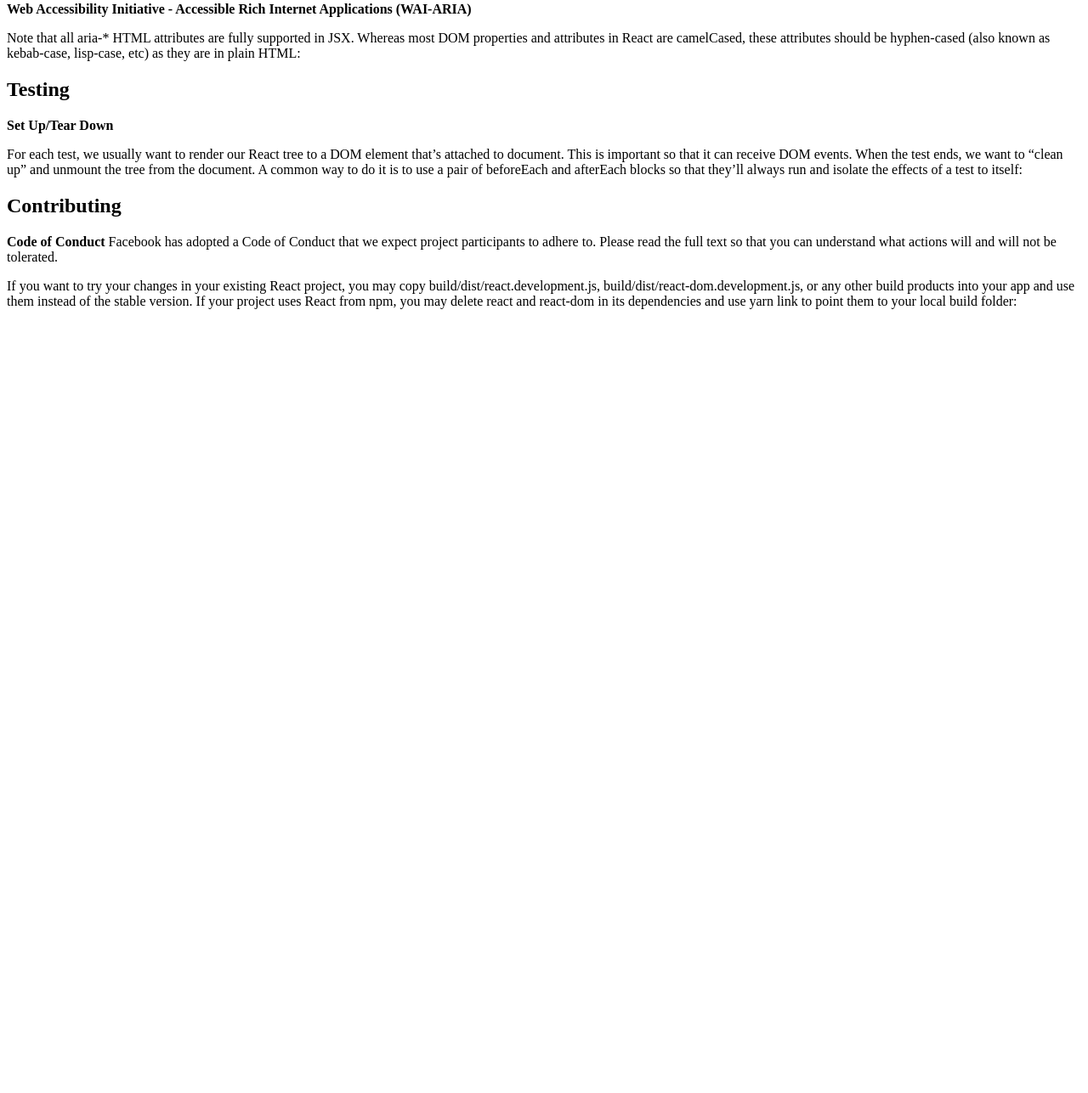
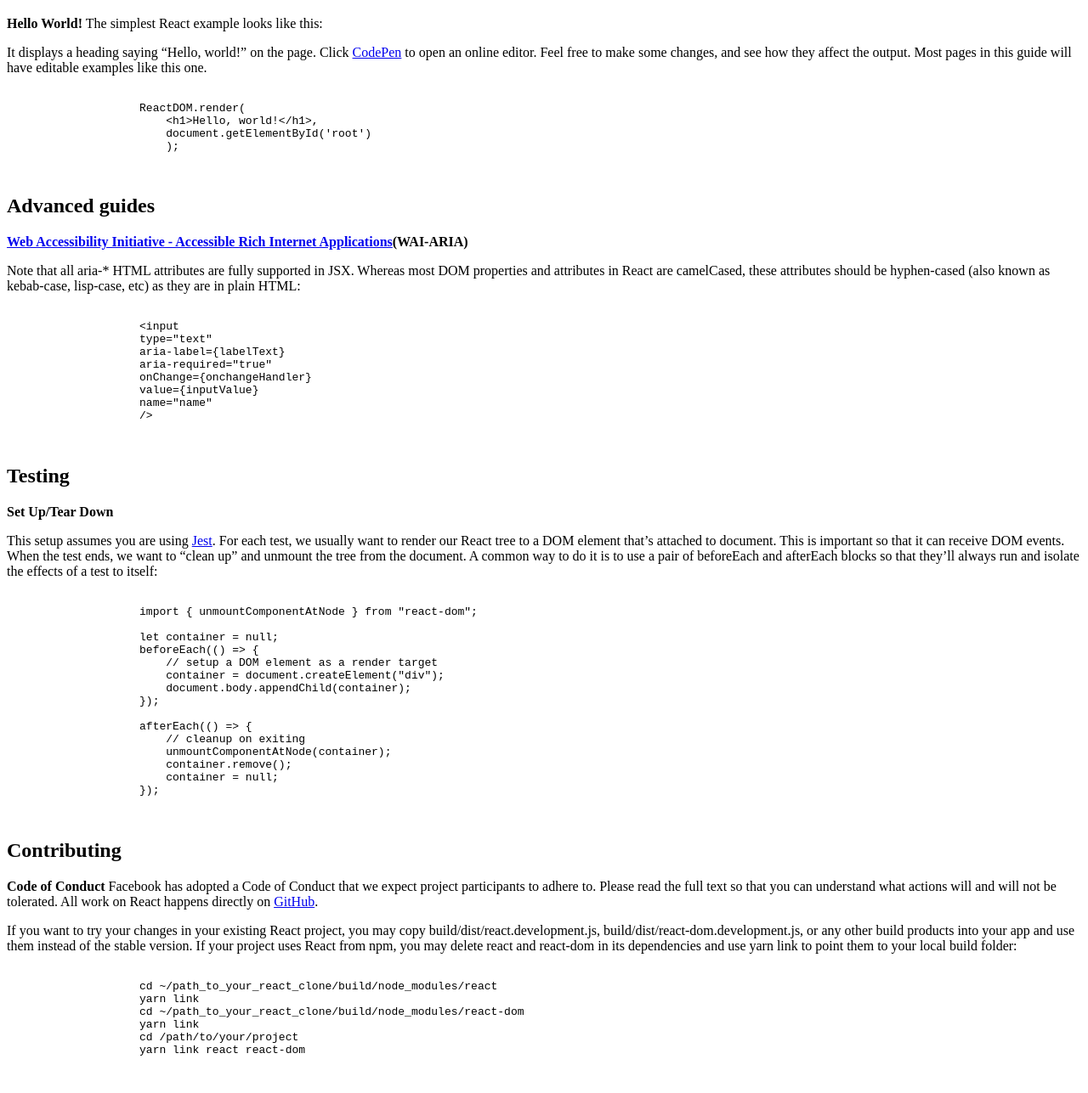
Before and after one commit to NamugumyaSandra/WIT_5_Andela, a plain HTML site: page index.html in a window 1280 px wide. Shown: the part 356-1643 px from the top of the page at 85% size. Before the commit the page ends 800 px from the top, so only its background shows below. Drawn offline with Linux system fonts and the light colour scheme.

Commit message:
Add navbar and topic header

```diff
--- a/index.html
+++ b/index.html
@@ -9,51 +9,111 @@
     <title>Technical Document</title>
 </head>
 <body>
+    <nav id="navbar">
+        <h1>REACT Documentation</h1>
+    </nav>
     <main id="main-doc">
         <section class="main-section" id="installation">
             <h1>Installation</h1>
             <p><strong>Getting Started</strong></p>
             <p>React is a JavaScript library for building user interfaces.
-                Learn what React is all about on our homepage or in the tutorial.
+                Learn what React is all about on our <a href="https://reactjs.org/">homepage</a>.
                 People come to React from different backgrounds and with different learning styles.
                 Whether you prefer a more theoretical or a practical approach, we hope you’ll find this section helpful.
                 If you prefer to learn by doing, start with our practical tutorial.
                 If you prefer to learn concepts step by step, start with our guide to main concepts.
                 Like any unfamiliar technology, React does have a learning curve. With practice and some patience, you will get the hang of it.
             </p>
+            <pre>
+                <code>
+                    npx create-react-app my-app
+                    cd my-app
+                    npm start
+                </code>
+            </pre>
         </section>
-
         <section class="main-section" id="main_concepts">
             <h1>Main Concepts</h1>
             <p><strong>Hello World!</strong> The simplest React example looks like this:</p>
             <p>It displays a heading saying “Hello, world!” on the page.
-                Click CodePen to open an online editor. Feel free to make some changes, and see how they affect the output.
+                Click <a href="https://codepen.io/pen">CodePen</a> to open an online editor. Feel free to make some changes, and see how they affect the output.
                 Most pages in this guide will have editable examples like this one.
             </p>
+            <pre>
+                <code>
+                    ReactDOM.render(
+                        &lt;h1&gt;Hello, world!&lt;/h1&gt;,
+                        document.getElementById('root')
+                        );
+                </code>
+            </pre>
         </section>
 
         <section class="main-section" id="advanced_guides">
             <h1>Advanced guides</h1>
-            <p><strong> Web Accessibility Initiative - Accessible Rich Internet Applications (WAI-ARIA)</strong></p>
+            <p><strong><a href="https://www.w3.org/WAI/standards-guidelines/aria/">Web Accessibility Initiative - Accessible Rich Internet Applications</a>(WAI-ARIA)</strong></p>
             <p>Note that all aria-* HTML attributes are fully supported in JSX. Whereas most DOM properties and attributes in React are camelCased, these attributes should be hyphen-cased (also known as kebab-case, lisp-case, etc) as they are in plain HTML:</p>
+            <pre>
+                <code>
+                    &lt;input
+                    type="text"
+                    aria-label={labelText}
+                    aria-required="true"
+                    onChange={onchangeHandler}
+                    value={inputValue}
+                    name="name"
+                    /&gt;
+                </code>
+            </pre>
         </section>
 
         <section class="main-section" id="testing">
             <h1>Testing</h1>
             <p><strong>Set Up/Tear Down</strong></p>
-            <p>For each test, we usually want to render our React tree to a DOM element that’s attached to document. This is important so that it can receive DOM events.
+            <p>This setup assumes you are using <a href="https://jestjs.io/">Jest</a>. For each test, we usually want to render our React tree to a DOM element that’s attached to document.
+                This is important so that it can receive DOM events.
                 When the test ends, we want to “clean up” and unmount the tree from the document.
                 A common way to do it is to use a pair of beforeEach and afterEach blocks so that they’ll always run and isolate the effects of a test to itself:
             </p>
+            <pre>
+                <code>
+                    import { unmountComponentAtNode } from "react-dom";
+
+                    let container = null;
+                    beforeEach(() =&gt; {
+                        // setup a DOM element as a render target
+                        container = document.createElement("div");
+                        document.body.appendChild(container);
+                    });
+
+                    afterEach(() =&gt; {
+                        // cleanup on exiting
+                        unmountComponentAtNode(container);
+                        container.remove();
+                        container = null;
+                    });
+                </code>
+            </pre>
             </section>
 
         <section class="main-section" id="contributing">
             <h1>Contributing</h1>
             <p><strong>Code of Conduct</strong> Facebook has adopted a Code of Conduct that we expect project participants to adhere to. Please read the full text so that you can understand what actions will and will not be tolerated.
+                All work on React happens directly on <a href="https://github.com/facebook/react">GitHub</a>.
             </p>
             <p>If you want to try your changes in your existing React project, you may copy build/dist/react.development.js, build/dist/react-dom.development.js, or any other build products into your app and use them instead of the stable version.
                 If your project uses React from npm, you may delete react and react-dom in its dependencies and use yarn link to point them to your local build folder:
             </p>
+            <pre>
+                <code>
+                    cd ~/path_to_your_react_clone/build/node_modules/react
+                    yarn link
+                    cd ~/path_to_your_react_clone/build/node_modules/react-dom
+                    yarn link
+                    cd /path/to/your/project
+                    yarn link react react-dom
+                </code>
+            </pre>
         </section>
     </main>
 </body>
```
